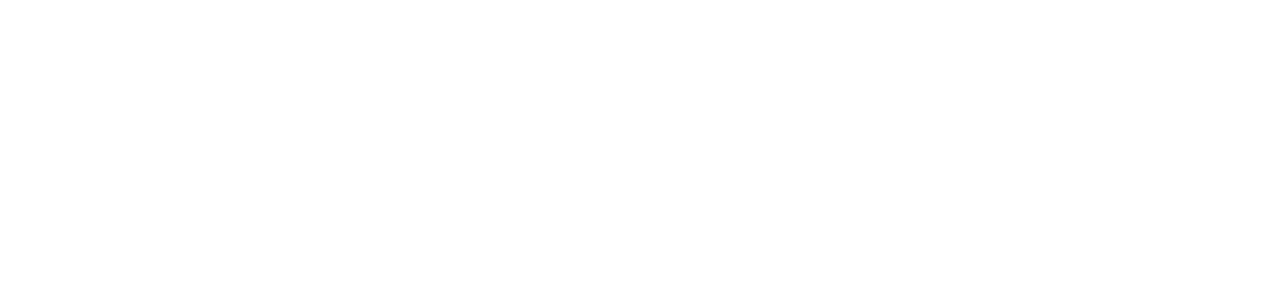
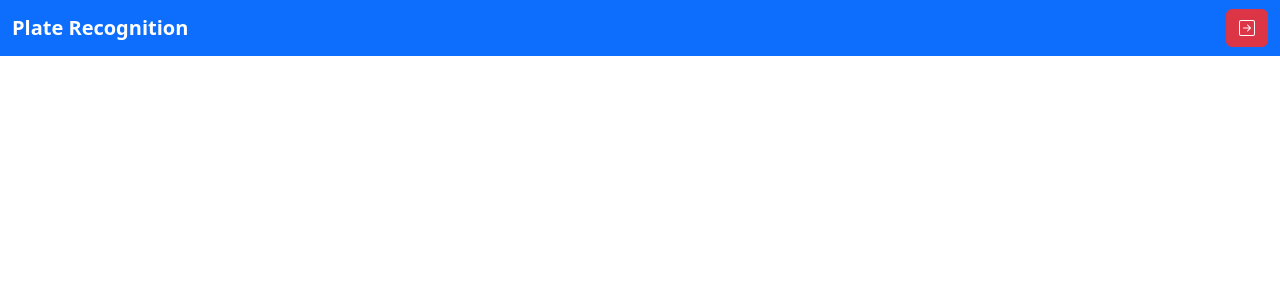
Before and after one commit to FrancielleSales/plate-recognition, a Vue app in the folder frontend/: page /inicio in a window 1280 px wide. Before the commit this address had no page. Shown: the top 300 px of the page. Built offline with nearby package versions, Linux system fonts and the light colour scheme.

Commit message:
create navbar component

```diff
--- /dev/null
+++ b/frontend/src/components/ButtonHome.vue
@@ -0,0 +1,17 @@
+<script setup>
+import { useRouter } from "vue-router";
+
+// Instance variables
+const router = useRouter();
+
+// Sends user to landind view
+const goHome = () => {
+  router.push("/inicio");
+};
+</script>
+
+<template>
+  <button type="button" class="btn btn-light" @click="goHome">
+    <i class="bi bi-house-door"></i>
+  </button>
+</template>
--- /dev/null
+++ b/frontend/src/components/ButtonLogout.vue
@@ -0,0 +1,18 @@
+<script setup>
+import { useRouter } from "vue-router";
+
+// Instance variables
+const router = useRouter();
+
+// Sends user to login page
+const doLogout = () => {
+  localStorage.clear();
+  router.push("/entrar");
+};
+</script>
+
+<template>
+  <button type="button" class="btn btn-danger" @click="doLogout">
+    <i class="bi bi-arrow-right-square"></i>
+  </button>
+</template>
--- /dev/null
+++ b/frontend/src/components/NavBar.vue
@@ -0,0 +1,38 @@
+<script setup>
+import ButtonHome from "./ButtonHome.vue";
+import ButtonLogout from "./ButtonLogout.vue";
+
+// Props
+const props = defineProps({
+  currentPage: {
+    type: String,
+    default: "",
+  },
+});
+</script>
+
+<template>
+    <nav class="navbar navbar-expand-lg navbar-dark bg-primary">
+        <div class="container-fluid">
+      <a class="navbar-brand fw-bold">Plate Recognition</a>
+      <button
+        type="button"
+        class="navbar-toggler"
+        data-bs-toggle="collapse"
+        data-bs-target="#navbarButtons"
+      >
+        <span class="navbar-toggler-icon" />
+      </button>
+      <div class="collapse navbar-collapse" id="navbarButtons">
+        <div class="navbar-nav ms-auto">
+          <slot name="buttons" />
+          <ButtonHome
+            :class="{ 'd-none': currentPage === '/inicio' }"
+            style="margin-right: 0.5rem"
+          ></ButtonHome>
+          <ButtonLogout></ButtonLogout>
+        </div>
+      </div>
+    </div>
+    </nav>
+</template>
--- a/frontend/src/router/index.js
+++ b/frontend/src/router/index.js
@@ -1,15 +1,27 @@
-import { createRouter, createWebHistory } from 'vue-router'
-import LoginView from '../views/LoginView.vue'
+import { createRouter, createWebHistory } from "vue-router";
+import LandingView from "../views/LandingView.vue";
+import LoginView from "../views/LoginView.vue";
+
+const routes = [
+  {
+    path: "/entrar",
+    name: "login",
+    component: LoginView,
+  },
+  {
+    path: "/inicio",
+    name: "landingView",
+    component: LandingView,
+  },
+  {
+    path: "/:pathMatch(.*)*",
+    redirect: { name: "login" },
+  },
+];
 
 const router = createRouter({
-  history: createWebHistory(import.meta.env.BASE_URL),
-  routes: [
-    {
-      path: '/',
-      name: 'login',
-      component: LoginView
-    },
-  ]
-})
+  history: createWebHistory(),
+  routes,
+});
 
-export default router
+export default router;
--- /dev/null
+++ b/frontend/src/views/LandingView.vue
@@ -0,0 +1,10 @@
+<script setup>
+import NavBar from "@/components/NavBar.vue";
+
+</script>
+
+<template>
+    <div>
+        <NavBar current-page="/inicio"></NavBar>
+    </div>
+</template>
--- a/frontend/src/views/LoginView.vue
+++ b/frontend/src/views/LoginView.vue
@@ -1,5 +1,5 @@
 <script setup>
-import { ref } from "vue";
+import { computed, ref } from "vue";
 import { useRouter } from "vue-router";
 
 import useApi from "../composables/useApi.js";
@@ -10,18 +10,23 @@
 const router = useRouter();
 
 // Define component variables
+const errorMessage = ref("");
+const loading = ref(false);
 const userLogin = ref({
   email: "",
   password: "",
 });
+const showRegister = ref(false);
 const userRegister = ref({
   email: "",
   password: "",
 });
-const errorMessage = ref("");
-const loading = ref(false);
-const showRegister = ref(false);
 const { post } = useApi();
+
+// Control card name value
+const cardName = computed(() => {
+  return showRegister.value ? 'Cadastrar' : 'Entrar';
+});
 
 // Function to validate fields
 const validateFields = (user) => {
@@ -56,11 +61,8 @@
     // Store userLogin information in localStorage
     localStorage.setItem("user_id", res.id);
     localStorage.setItem("user_name", res.name);
-    localStorage.setItem("user_type", res.privileged);
-    localStorage.setItem("user_active", res.active);
-    localStorage.setItem("user_session", new Date());
 
-    router.push("/projetos");
+    router.push("/inicio");
   } catch (error) {
     errorMessage.value = error.value;
   }
@@ -88,7 +90,7 @@
 
 <template>
   <div>
-    <CardCentered cardName="Login">
+    <CardCentered :cardName="cardName">
       <template #body>
         <div v-if="!showRegister">
           <form @submit.prevent="handleLogin">
```
